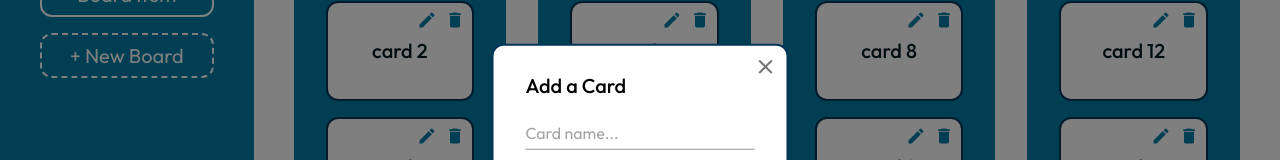
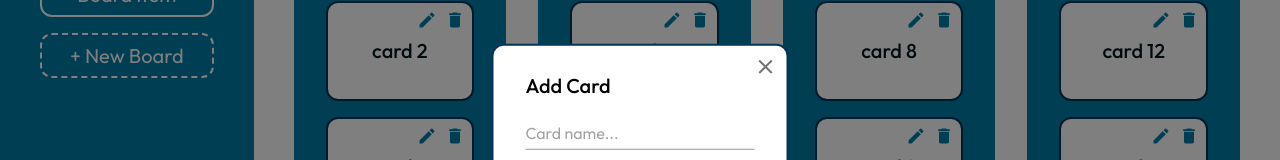
Before and after one commit to FacuReartes/KanBoard, a Next.js app: page / in a window 1280 px wide. Both pictures are taken after a click on the button "New Card". Shown: the part 264-424 px from the top of the page. Built offline with nearby package versions, Linux system fonts and the light colour scheme.

Commit message:
edit card + component folder refactor + dnd bug fixing

```diff
--- a/src/app/layout.tsx
+++ b/src/app/layout.tsx
@@ -1,22 +1,16 @@
-'use client'
 import type { Metadata } from "next";
 import "./globals.css";
-import { ThemeProvider } from "@mui/material";
-import theme from "@/theme/theme";
 import { Outfit } from 'next/font/google'
-import { Provider } from "react-redux";
-import { store } from "@/state/store";
 
 const oswald = Outfit({
   subsets: ['latin'],
   variable: '--outfit'
 })
 
-/*
 export const metadata: Metadata = {
   title: "KanBoard",
   description: "Simplified task management using Kanban principles",
-};*/
+};
 
 export default function RootLayout({
   children,
@@ -26,11 +20,7 @@ export default function RootLayout({
   return (
     <html lang="en">
       <body className={oswald.className}>
-        <Provider store={store}>
-          <ThemeProvider theme={theme}>
-            {children}
-          </ThemeProvider>
-        </Provider>
+        {children}
       </body>
     </html>
   );
--- a/src/app/page.tsx
+++ b/src/app/page.tsx
@@ -1,15 +1,25 @@
+'use client'
 import Board from "@/components/Board";
 import Sidebar from "@/components/Sidebar";
 import { Box } from "@mui/material";
+import { Provider } from "react-redux";
+import { store } from "@/state/store";
+import { ThemeProvider } from "@mui/material";
+import theme from "@/theme/theme";
 
 export default function Home() {
   return (
+    <Provider store={store}>
+      <ThemeProvider theme={theme}>
         <Box sx={{
           display: 'flex',
-      minHeight: '100vh'
+          minHeight: '100vh',
+          overflow: 'hidden'
         }}>
           <Sidebar/>
           <Board/>
         </Box>
+      </ThemeProvider>
+    </Provider>
   );
 }
--- a/src/components/Board.tsx
+++ b/src/components/Board.tsx
@@ -1,30 +1,30 @@
 'use client';
 import { Box, Button, Typography } from '@mui/material';
-import Column from './Column';
+import Status from './statuses/Status';
 import { DndContext } from '@dnd-kit/core';
 import { useDispatch, useSelector } from 'react-redux';
 import { AppDispatch, RootState } from '@/state/store';
 import { dropCard, IStatus } from '@/state/kanban/kanbanSlice';
 import { useState } from 'react';
-import AddCard from './AddCard';
+import CardModal from './modals/CardModal';
 
 const Board = () => {
   const statuses = useSelector((state: RootState) => state.kanban.statuses);
   const dispatch = useDispatch<AppDispatch>();
 
-  const [openAdd, setOpenAdd] = useState<boolean>(false)
+  const [openModal, setOpenModal] = useState<boolean>(false);
+
+  const handleOpenModal = () => {
+    setOpenModal(true);
+  };
+
+  const handleCloseModal = () => {
+    setOpenModal(false);
+  };
 
   const renderStatusList = statuses.map((status: IStatus) => (
-    <Column name={status.name} id={status.id} cardIds={status.cardIds} />
+    <Status name={status.name} id={status.id} cardIds={status.cardIds} />
   ));
-
-  const handleOpenAdd = () => {
-    setOpenAdd(true)
-  }
-
-  const handleCloseAdd = () => {
-    setOpenAdd(false)
-  }
 
   return (
     <Box
@@ -42,7 +42,7 @@ const Board = () => {
           Board Name
         </Typography>
         <Button
-          onClick={handleOpenAdd}
+          onClick={handleOpenModal}
           variant="contained"
           sx={{
             textTransform: 'none',
@@ -66,13 +66,25 @@ const Board = () => {
           gap: 4,
         }}
       >
-        <DndContext onDragEnd={(event) => dispatch(dropCard(event))}>
+        <DndContext
+          onDragEnd={(event) =>
+            dispatch(
+              dropCard({
+                cardId: event.active.id as string,
+                statusId: event?.over?.id as string,
+              })
+            )
+          }
+        >
           {renderStatusList}
         </DndContext>
       </Box>
 
-      <AddCard open={openAdd} handleClose={handleCloseAdd}/>
-
+      <CardModal
+        open={openModal}
+        handleClose={handleCloseModal}
+        modalAction="add"
+      />
     </Box>
   );
 };
--- a/src/components/AddCard.tsx
+++ b/src/components/modals/CardModal.tsx
@@ -1,19 +1,22 @@
-import { addCard } from '@/state/kanban/kanbanSlice';
+import { addCard, editCard } from '@/state/kanban/kanbanSlice';
 import { AppDispatch } from '@/state/store';
 import { Close } from '@mui/icons-material';
 import { Box, Button, IconButton, Input, Modal, Typography } from '@mui/material';
 import React, { ChangeEvent, FC, FormEvent, useState } from 'react';
 import { useDispatch } from 'react-redux';
 
-interface IAddCard {
+interface ICardModal {
   open: boolean;
   handleClose: () => void;
+  modalAction: 'add' | 'edit';
+  name?: string;
+  cardId? : string;
 }
 
-const AddCard: FC<IAddCard> = (props) => {
+const CardModal: FC<ICardModal> = (props) => {
   const dispatch = useDispatch<AppDispatch>();
 
-  const [name, setName] = useState<string>('');
+  const [name, setName] = useState<string>(props.name ?? '');
 
   const handleNameChange = (event: ChangeEvent<HTMLInputElement>) => {
     setName(event.target.value);
@@ -21,19 +24,24 @@ const AddCard: FC<IAddCard> = (props) => {
 
   const handleSubmit = (event: FormEvent) => {
     event.preventDefault();
-    dispatch(addCard(name));
-    handleAddClose();
+    if (props.modalAction === 'add') {
+      dispatch(addCard(name));
+      setName('')
+    } else if (props.modalAction === 'edit') {
+      dispatch(editCard({ name: name, id: props.cardId }))
+    }
+    props.handleClose()
   };
 
-  const handleAddClose = () => {
-    setName('');
+  const handleCloseModal = () => {
+    setName(props.name ?? '');
     props.handleClose()
   }
 
   return (
     <Modal
       open={props.open}
-      onClose={handleAddClose}
+      onClose={handleCloseModal}
       aria-labelledby="modal-modal-title"
       aria-describedby="modal-modal-description"
     >
@@ -60,7 +68,7 @@ const AddCard: FC<IAddCard> = (props) => {
             component="h2"
             sx={{ mb: 2 }}
           >
-            Add a Card
+            {props.modalAction === 'add' ? 'Add' : 'Edit'} Card
           </Typography>
           <Input
             placeholder="Card name..."
@@ -81,10 +89,10 @@ const AddCard: FC<IAddCard> = (props) => {
             }}
             type="submit"
           >
-            Add Card
+            {props.modalAction === 'add' ? 'Add' : 'Edit'} Card
           </Button>
           <IconButton
-            onClick={handleAddClose}
+            onClick={handleCloseModal}
             sx={{
               position: 'absolute',
               top: 5,
@@ -100,4 +108,4 @@ const AddCard: FC<IAddCard> = (props) => {
   );
 };
 
-export default AddCard;
+export default CardModal;
--- a/src/components/Card.tsx
+++ b/src/components/statuses/cards/Card.tsx
@@ -1,14 +1,25 @@
 import { useDraggable } from '@dnd-kit/core';
 import { Box, IconButton, ListItem, Typography } from '@mui/material';
-import React, { FC } from 'react';
+import React, { FC, useState } from 'react';
 import { CSS } from '@dnd-kit/utilities';
 import { deleteCard, ICard } from '@/state/kanban/kanbanSlice';
 import { Delete, Edit } from '@mui/icons-material';
 import { useDispatch } from 'react-redux';
 import { AppDispatch } from '@/state/store';
+import CardModal from '@/components/modals/CardModal';
 
 const Card: FC<ICard> = (props) => {
   const dispatch = useDispatch<AppDispatch>();
+
+  const [openModal, setOpenModal] = useState<boolean>(false);
+
+  const handleOpenModal = () => {
+    setOpenModal(true);
+  };
+
+  const handleCloseModal = () => {
+    setOpenModal(false);
+  };
 
   const { attributes, listeners, setNodeRef, transform, isDragging } =
     useDraggable({
@@ -68,7 +79,7 @@ const Card: FC<ICard> = (props) => {
           sx={{
             padding: 0.5,
           }}
-          onClick={() => dispatch(deleteCard(props.id))}
+          onClick={handleOpenModal}
         >
           <Edit
             sx={{
@@ -91,6 +102,13 @@ const Card: FC<ICard> = (props) => {
           />
         </IconButton>
       </Box>
+      <CardModal
+        open={openModal}
+        handleClose={handleCloseModal}
+        modalAction='edit'
+        name={props.name}
+        cardId={props.id}
+      />
     </ListItem>
   );
 };
--- a/src/state/kanban/kanbanSlice.ts
+++ b/src/state/kanban/kanbanSlice.ts
@@ -15,6 +15,16 @@ export interface IStatus {
 export interface KanbanState {
   statuses: IStatus[];
   cards: ICard[];
+}
+
+interface EditPayload {
+  id?: string;
+  name: string;
+}
+
+interface dropPayload {
+  cardId: string,
+  statusId: string
 }
 
 const initialState: KanbanState = {
@@ -55,13 +65,10 @@ export const kanbanSlice = createSlice({
   name: 'kanban',
   initialState,
   reducers: {
-    dropCard: (state, action: PayloadAction<DragEndEvent>) => {
-      const { active, over } = action.payload;
+    dropCard: (state, action: PayloadAction<dropPayload>) => {
+      const { cardId, statusId } = action.payload;
 
-      if (!over) return;
-
-      const cardId = active.id as string;
-      const statusId = over.id as string;
+      if (!statusId) return;
 
       const oldStatus = state.statuses.find((x) => x.cardIds.includes(cardId));
 
@@ -101,9 +108,18 @@ export const kanbanSlice = createSlice({
 
       state.statuses[0].cardIds.push(cardId);
     },
+
+    editCard: (state, action: PayloadAction<EditPayload>) => {
+      const cardId = action.payload.id;
+      const cardName: string = action.payload.name;
+
+      state.cards = state.cards.map((card) =>
+        card.id === cardId ? { ...card, name: cardName } : card
+      );
+    },
   },
 });
 
-export const { dropCard, deleteCard, addCard } = kanbanSlice.actions;
+export const { dropCard, deleteCard, addCard, editCard } = kanbanSlice.actions;
 
 export default kanbanSlice.reducer;
```
Also changed, not shown: src/components/statuses/Status.tsx (renamed from src/components/Column.tsx, +4 -4 lines). Lines whose indentation alone changed are shown as unchanged.
